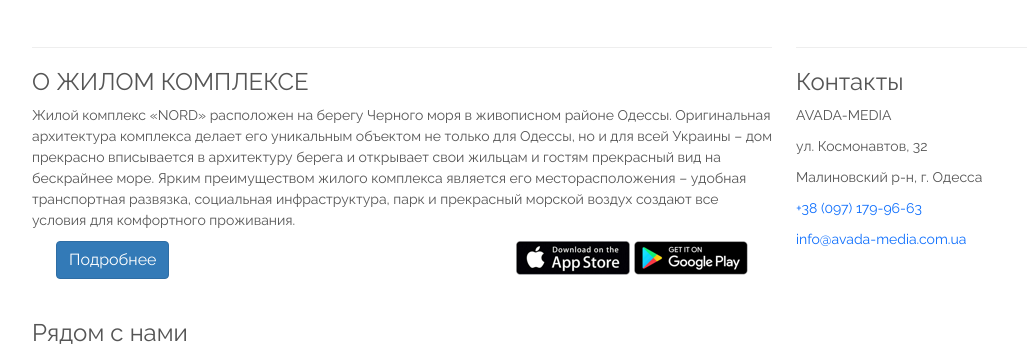
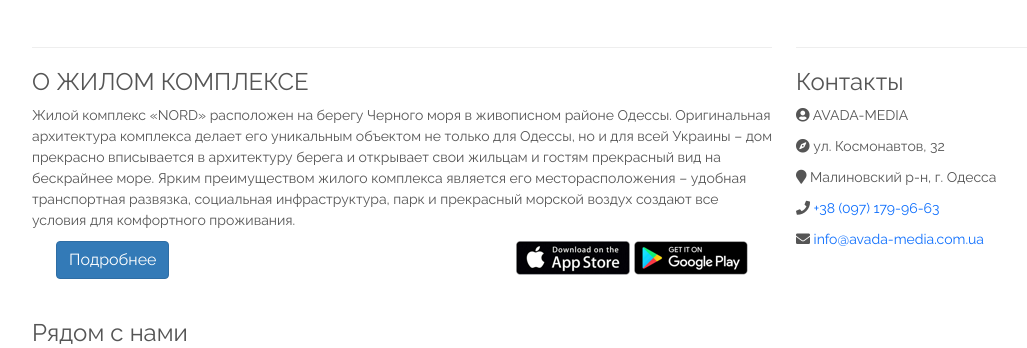
Before and after one commit to avadadevelopers/my-house-24-django, a Django app: page / in a window 1280 px wide. Shown: the part 588-936 px from the top of the page, without its empty margins (47-1074 px from the left). Run offline with Django 3.2, Linux system fonts and the light colour scheme; some libraries are stand-ins or nearby versions.

Commit message:
fix some widget

```diff
--- a/MyHome24/static/css/styles.css
+++ b/MyHome24/static/css/styles.css
@@ -28,6 +28,12 @@ body {
     font-family: 'Raleway', sans-serif;
     font-size: 14px;
     color: #555;
+}
+.fa, .fas {
+    font-weight: 900;
+}
+.fa, .far, .fas{
+    font-family: Font-;
 }
 .btn-primary{
     color: #fff;
--- a/MyHome24/templates/public/base.html
+++ b/MyHome24/templates/public/base.html
@@ -8,6 +8,7 @@
         <link href="https://fonts.googleapis.com/css2?family=Raleway&display=swap" rel="stylesheet">
         <link href="https://cdn.jsdelivr.net/npm/bootstrap@5.0.0-beta1/dist/css/bootstrap.min.css" rel="stylesheet" integrity="sha384-giJF6kkoqNQ00vy+HMDP7azOuL0xtbfIcaT9wjKHr8RbDVddVHyTfAAsrekwKmP1" crossorigin="anonymous">
         <link rel="stylesheet" href="../../static/css/styles.css">
+        <link href="https://use.fontawesome.com/releases/v5.0.13/css/all.css" rel="stylesheet">
 </head>
 <body>
 <div class="navbar">
```
